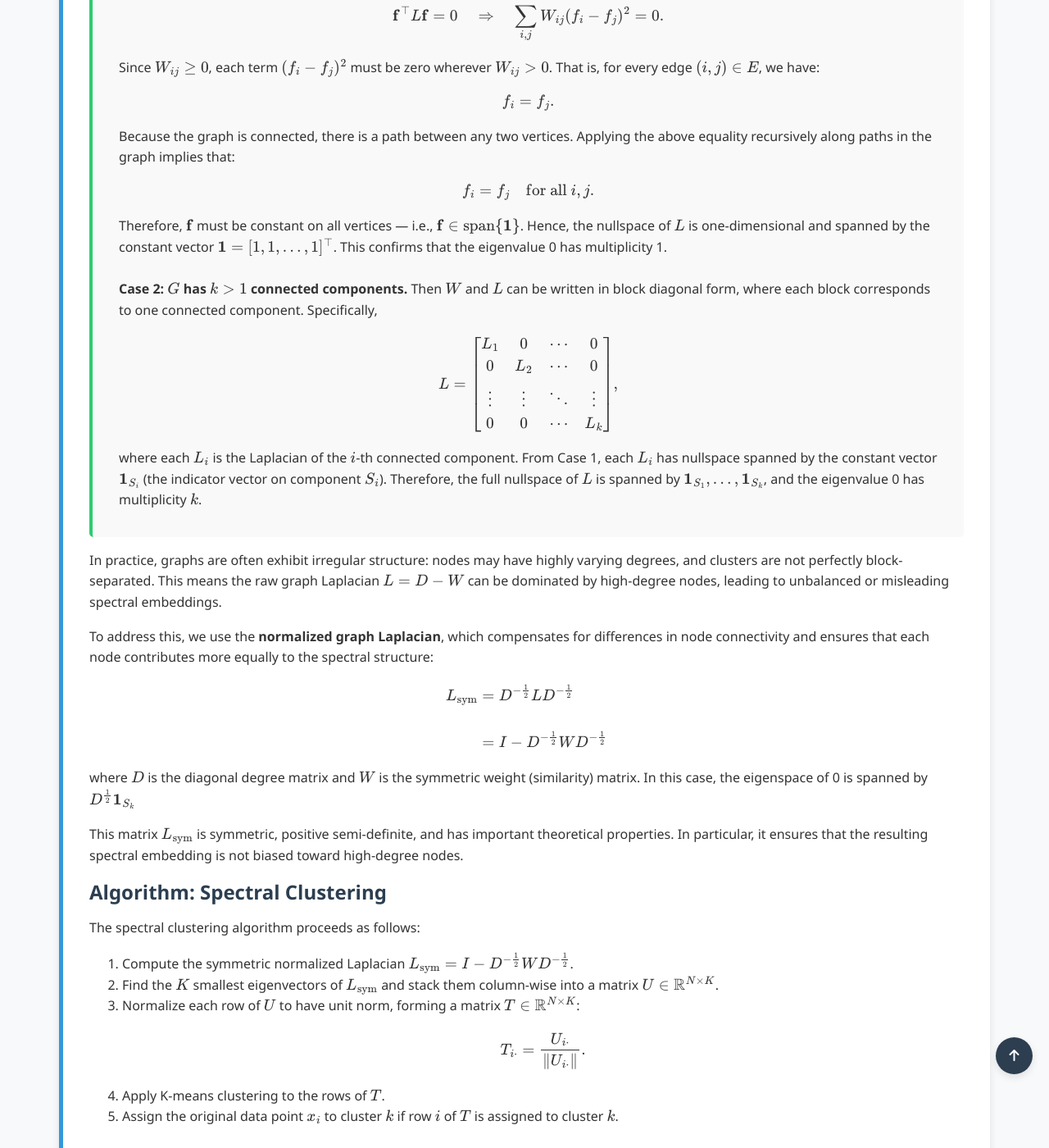
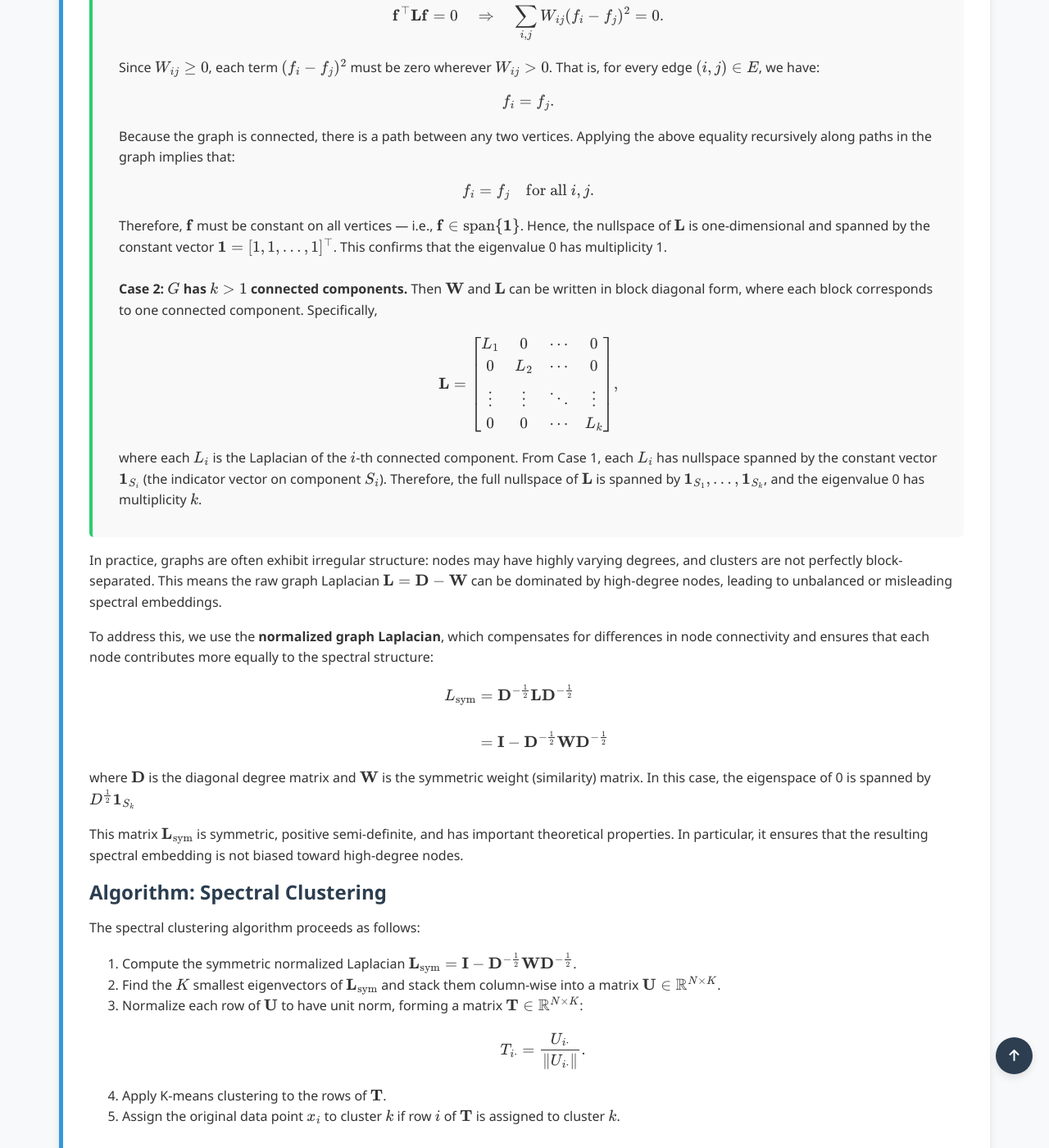
Before and after one commit to Yusukey01/yusukey01.github.io, a Jekyll site: the page built from Mathematics/Machine_learning/clustering.html, in a window 1280 px wide and 1400 px high, scrolled down 3825 px. Shown: the whole window at 82% size. Built offline with Jekyll 4.4.1, drawn with Linux system fonts in a browser that asks for light colours; some of the changed text lies outside the part shown.

Commit message:
made Graph raplacian

```diff
--- a/Mathematics/Machine_learning/clustering.html
+++ b/Mathematics/Machine_learning/clustering.html
@@ -161,8 +161,8 @@ uses_python: false
                 <p>
                     <div class="theorem">
                         <span class="theorem-title">Theorem:</span>
-                        Let \(G\) be an undirected (possibly weighted) graph with Laplacian \(L = D - W\). Then the number of connected
-                        components of \(G\) is equal to the multiplicity \(k\) of the eigenvalue 0 of \(L\). Moreover, the eigenspace corresponding
+                        Let \(G\) be an undirected (possibly weighted) graph with Laplacian \(\mathbf{L} = \mathbf{D} - \mathbf{W}\). Then the number of connected
+                        components of \(G\) is equal to the multiplicity \(k\) of the eigenvalue 0 of \(\mathbf{L}\). Moreover, the eigenspace corresponding
                         to eigenvalue 0 is spanned by the indicator vectors \(\mathbf{1}_{S_1}, \ldots, \mathbf{1}_{S_k}\), where each \(S_j\) is a
                         connected component of \(G\).
                     </div>
@@ -170,19 +170,20 @@ uses_python: false
 
                      <div class="proof">
                         <span class="proof-title">Proof:</span>
-                        Let \(G = (V, E)\) be an undirected (possibly weighted) graph with Laplacian \(L = D - W\), where \(W\) is a symmetric nonnegative weight matrix and \(D\) is the diagonal degree matrix \(D_{ii} = \sum_j W_{ij}\).
+                        Let \(G = (V, E)\) be an undirected (possibly weighted) graph with Laplacian \(\mathbf{L} = \mathbf{D} - \mathbf{W}\),
+                        where \(\mathbf{W}\) is a symmetric weight matrix and \(\mathbf{D}\) is the diagonal degree matrix \(D_{ii} = \sum_j W_{ij}\).
 
                         <br><br>
                         First, recall the standard identity for the Laplacian quadratic form:
                         \[
-                        \mathbf{f}^\top L \mathbf{f} = \frac{1}{2} \sum_{i,j} W_{ij}(f_i - f_j)^2.
+                        \mathbf{f}^\top \mathbf{L} \mathbf{f} = \frac{1}{2} \sum_{i,j} W_{ij}(f_i - f_j)^2.
                         \]
 
                         <br>
                         <strong>Case 1: \(k = 1\) (i.e., the graph is connected).</strong><br>
                         Suppose \(\mathbf{f} \in \mathbb{R}^n\) is an eigenvector corresponding to eigenvalue 0, i.e., \(L \mathbf{f} = 0\). Then:
                         \[
-                        \mathbf{f}^\top L \mathbf{f} = 0 \quad \Rightarrow \quad \sum_{i,j} W_{ij}(f_i - f_j)^2 = 0.
+                        \mathbf{f}^\top \mathbf{L} \mathbf{f} = 0 \quad \Rightarrow \quad \sum_{i,j} W_{ij}(f_i - f_j)^2 = 0.
                         \]
 
                         Since \(W_{ij} \geq 0\), each term \((f_i - f_j)^2\) must be zero wherever \(W_{ij} > 0\). That is, for every edge \((i,j) \in E\), we have:
@@ -195,27 +196,32 @@ uses_python: false
                         f_i = f_j \quad \text{for all } i,j.
                         \]
 
-                        Therefore, \(\mathbf{f}\) must be constant on all vertices — i.e., \(\mathbf{f} \in \text{span}\{\mathbf{1}\}\). Hence, the nullspace of \(L\) is one-dimensional and spanned by the constant vector \(\mathbf{1} = [1, 1, \dots, 1]^\top\). This confirms that the eigenvalue 0 has multiplicity 1.
+                        Therefore, \(\mathbf{f}\) must be constant on all vertices — i.e., \(\mathbf{f} \in \text{span}\{\mathbf{1}\}\). Hence, the nullspace of \(\mathbf{L}\)
+                        is one-dimensional and spanned by the constant vector \(\mathbf{1} = [1, 1, \dots, 1]^\top\). This confirms that the eigenvalue 0 has multiplicity 1.
                         <br><br>
 
                         <strong>Case 2: \(G\) has \(k > 1\) connected components.</strong>
-                        Then \(W\) and \(L\) can be written in block diagonal form, where each block corresponds to one connected component. Specifically,
+                        Then \(\mathbf{W}\) and \(\mathbf{L}\) can be written in block diagonal form, where each block corresponds to one connected component.
+                        Specifically,
                         \[
-                        L = \begin{bmatrix}
-                            L_1 & 0 & \cdots & 0 \\
-                            0 & L_2 & \cdots & 0 \\
-                            \vdots & \vdots & \ddots & \vdots \\
-                            0 & 0 & \cdots & L_k
-                        \end{bmatrix},
+                        \mathbf{L} = \begin{bmatrix}
+                                        L_1 & 0 & \cdots & 0 \\
+                                        0 & L_2 & \cdots & 0 \\
+                                        \vdots & \vdots & \ddots & \vdots \\
+                                        0 & 0 & \cdots & L_k
+                                    \end{bmatrix},
                         \]
-                        where each \(L_i\) is the Laplacian of the \(i\)-th connected component. From Case 1, each \(L_i\) has nullspace spanned by the constant vector \(\mathbf{1}_{S_i}\) (the indicator vector on component \(S_i\)). Therefore, the full nullspace of \(L\) is spanned by \(\mathbf{1}_{S_1}, \ldots, \mathbf{1}_{S_k}\), and the eigenvalue 0 has multiplicity \(k\).
+                        where each \(L_i\) is the Laplacian of the \(i\)-th connected component.
+                        From Case 1, each \(L_i\) has nullspace spanned by the constant vector \(\mathbf{1}_{S_i}\)
+                        (the indicator vector on component \(S_i\)). Therefore, the full nullspace of \(\mathbf{L}\) is spanned
+                        by \(\mathbf{1}_{S_1}, \ldots, \mathbf{1}_{S_k}\), and the eigenvalue 0 has multiplicity \(k\).
                      </div>
                 </p>
 
                 <p>
                     In practice, graphs are often exhibit irregular structure:
                     nodes may have highly varying degrees, and clusters are not perfectly block-separated.
-                    This means the raw graph Laplacian \(L = D - W\) can be dominated by high-degree nodes,
+                    This means the raw graph Laplacian \(\mathbf{L} = \mathbf{D} - \mathbf{W}\) can be dominated by high-degree nodes,
                     leading to unbalanced or misleading spectral embeddings.
                 </p>
 
@@ -225,16 +231,16 @@ uses_python: false
                     spectral structure:
                     \[
                     \begin{align*}
-                    L_{\text{sym}} &= D^{-\frac{1}{2}} L D^{-\frac{1}{2}} \\\\
-                                   &= I - D^{-\frac{1}{2}} W D^{-\frac{1}{2}}
+                    L_{\text{sym}} &= \mathbf{D}^{-\frac{1}{2}} \mathbf{L} \mathbf{D}^{-\frac{1}{2}} \\\\
+                                   &= \mathbf{I} - \mathbf{D}^{-\frac{1}{2}} \mathbf{W} \mathbf{D}^{-\frac{1}{2}}
                     \end{align*}
                     \]
-                    where \(D\) is the diagonal degree matrix and \(W\) is the symmetric weight (similarity) matrix. In this case,
+                    where \(\mathbf{D}\) is the diagonal degree matrix and \(\mathbf{W}\) is the symmetric weight (similarity) matrix. In this case,
                     the eigenspace of 0 is spanned by \(D^{\frac{1}{2}} \mathbf{1}_{S_k}\)
                 </p>
 
                 <p>
-                    This matrix \(L_{\text{sym}}\) is symmetric, positive semi-definite, and has important theoretical properties.
+                    This matrix \(\mathbf{L}_{\text{sym}}\) is symmetric, positive semi-definite, and has important theoretical properties.
                     In particular, it ensures that the resulting spectral embedding is not biased toward high-degree nodes.
                 </p>
 
@@ -243,15 +249,15 @@ uses_python: false
                 <p>
                     The spectral clustering algorithm proceeds as follows:
                     <ol style="padding-left: 40px;">
-                        <li>Compute the symmetric normalized Laplacian \(L_{\text{sym}} = I - D^{-\frac{1}{2}} W D^{-\frac{1}{2}}\).</li>
-                        <li>Find the \(K\) smallest eigenvectors of \(L_{\text{sym}}\) and stack them column-wise into a matrix \(U \in \mathbb{R}^{N \times K}\).</li>
-                        <li>Normalize each row of \(U\) to have unit norm, forming a matrix \(T \in \mathbb{R}^{N \times K}\):
+                        <li>Compute the symmetric normalized Laplacian \(\mathbf{L}_{\text{sym}} = \mathbf{I} - \mathbf{D}^{-\frac{1}{2}} \mathbf{W} \mathbf{D}^{-\frac{1}{2}}\).</li>
+                        <li>Find the \(K\) smallest eigenvectors of \(\mathbf{L}_{\text{sym}}\) and stack them column-wise into a matrix \(\mathbf{U} \in \mathbb{R}^{N \times K}\).</li>
+                        <li>Normalize each row of \(\mathbf{U}\) to have unit norm, forming a matrix \(\mathbf{T} \in \mathbb{R}^{N \times K}\):
                             \[
-                            T_{i \cdot} = \frac{U_{i \cdot}}{\|U_{i \cdot}\|}.
+                            T_{i \cdot} = \frac{U_{i \cdot}}{\| U_{i \cdot}\|}.
                             \]
                         </li>
-                        <li>Apply K-means clustering to the rows of \(T\).</li>
-                        <li>Assign the original data point \(x_i\) to cluster \(k\) if row \(i\) of \(T\) is assigned to cluster \(k\).</li>
+                        <li>Apply K-means clustering to the rows of \(\mathbf{T}\).</li>
+                        <li>Assign the original data point \(x_i\) to cluster \(k\) if row \(i\) of \(\mathbf{T}\) is assigned to cluster \(k\).</li>
                     </ol>
                 </p>
             </section>
```
